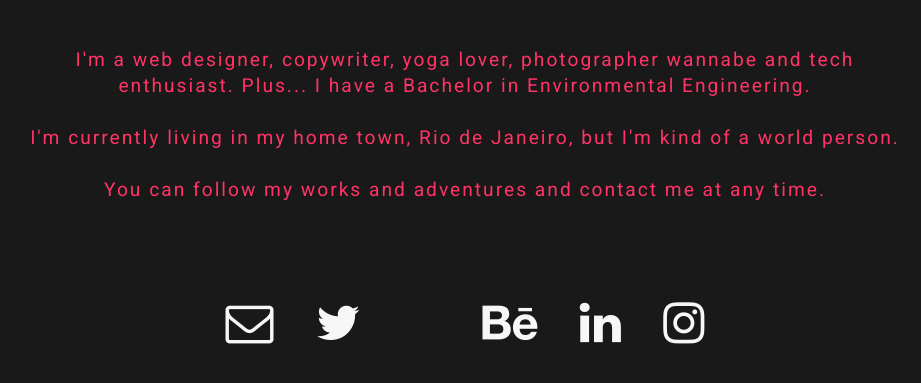
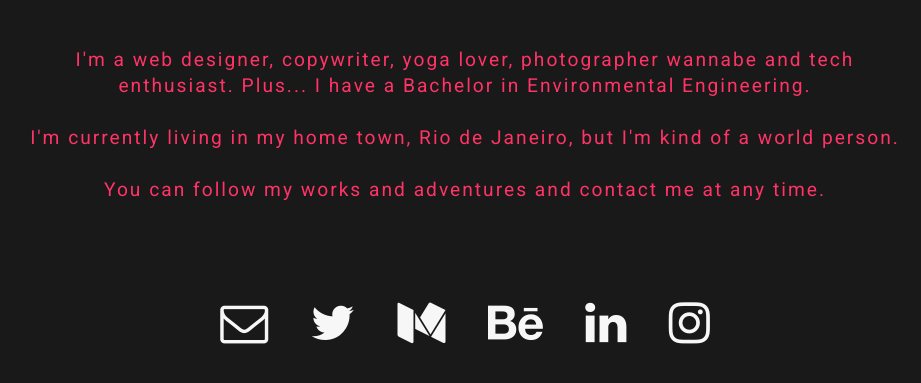
Before and after one commit to patestevao/patestevao.com-old, a Flask app: page / in a window 1280 px wide. Shown: the part 322-705 px from the top of the page, without its empty margins (175-1096 px from the left). Run offline with Flask 2, Linux system fonts and the light colour scheme; some libraries are stand-ins or nearby versions; some web fonts are replaced.

Commit message:
fixes medium icon source

```diff
--- a/static/css/style.css
+++ b/static/css/style.css
@@ -99,28 +99,3 @@ body {
 #social-menu a:hover, #social-menu a:focus {
 	color: #ff3366;
 }
-
-/*
-> MEDIUM font awesome dirty fix
-*/
-@font-face {
-    font-family:'medium-icons';
-    src:url("https://s3.amazonaws.com/medium-static/_/fp/fonts/medium-icons.RKi6ejayKSZJh0OTshbkRg.eot");
-    src:url("https://s3.amazonaws.com/medium-static/_/fp/fonts/medium-icons.RKi6ejayKSZJh0OTshbkRg.eot?#iefix") format("embedded-opentype"),
-    url("https://s3.amazonaws.com/medium-static/_/fp/fonts/medium-icons.0qVySHWi3WfG-NkYbdM9ng.woff") format("woff"),
-    url("https://s3.amazonaws.com/medium-static/_/fp/fonts/medium-icons.mLsoGQwSP5s8oeib362mtQ.ttf") format("truetype"),
-    url("https://s3.amazonaws.com/medium-static/_/fp/fonts/medium-icons.YXqW0c1ibQa2SAL9POl_bw.svg?#medium-icons") format("svg");
-    font-weight:normal;font-style:normal; }
-.fa-medium:before {
-    content: "\f12a";
-    font-family: 'medium-icons';
-    font-weight: normal;
-    font-style: normal;
-    speak: none;
-    text-decoration: none;
-    text-transform: none;
-    text-rendering: optimizeLegibility;
-    -webkit-font-smoothing: antialiased;
-    font-size: 1em;
-    position: relative;
-    bottom:-0.15em; }
--- a/templates/base.html
+++ b/templates/base.html
@@ -7,7 +7,7 @@
 	<link rel="stylesheet" href="{{ url_for('static', filename='css/style.css') }}">
 	<link href='http://fonts.googleapis.com/css?family=Pacifico' rel='stylesheet' type='text/css'>
 	<link href='http://fonts.googleapis.com/css?family=Roboto' rel='stylesheet' type='text/css'>
-	<link href="//maxcdn.bootstrapcdn.com/font-awesome/4.2.0/css/font-awesome.min.css" rel="stylesheet">
+	<link href="//maxcdn.bootstrapcdn.com/font-awesome/4.3.0/css/font-awesome.min.css" rel="stylesheet">
 </head>
 <body>
 {% block content %}
```
